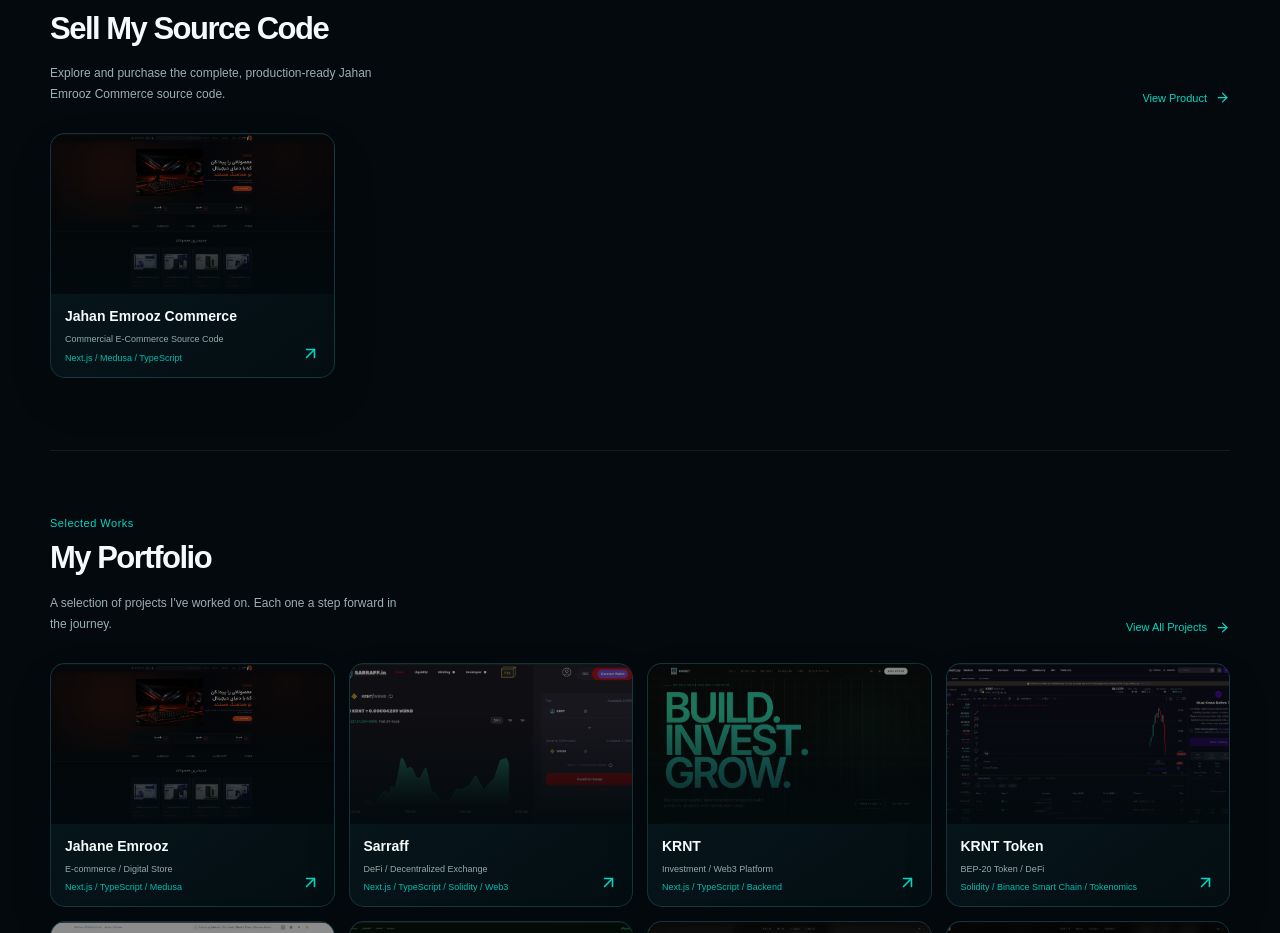
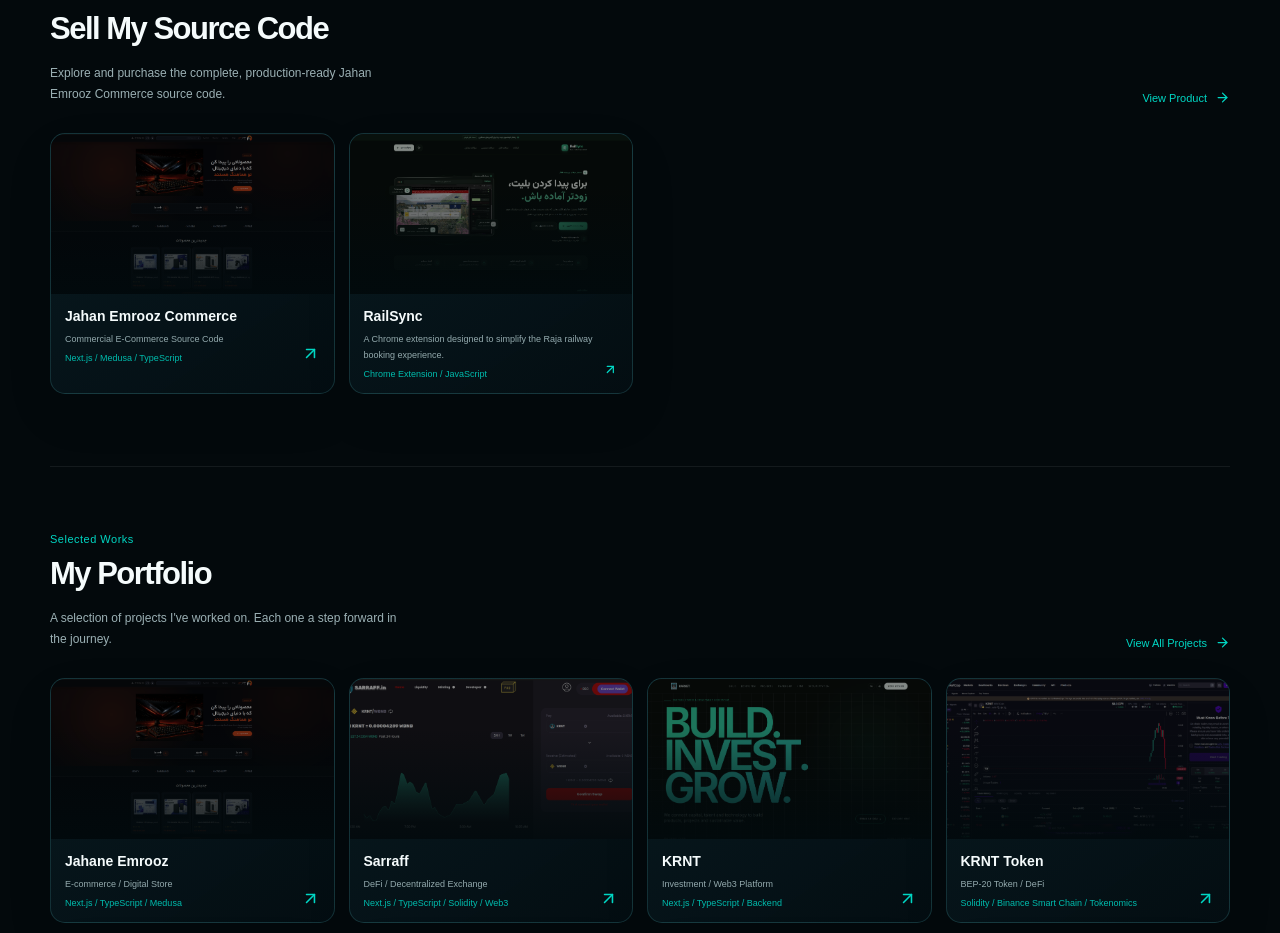
Before and after one commit to mehrdadseifi2004-blockchain/MehrdadSeifi-Portfolio-version2, a Next.js app: page / in a window 1280 px wide. Shown: the part 2043-2976 px from the top of the page. Built offline with nearby package versions, Linux system fonts and the light colour scheme.

Commit message:
Add RailSync to portfolio products

```diff
--- a/app/page.tsx
+++ b/app/page.tsx
@@ -742,6 +742,39 @@ export default function Home() {
               <ArrowUpRight size={19} />
             </div>
           </motion.a>
+
+          <motion.a
+            className="project"
+            href="https://railsync.ir"
+            target="_blank"
+            rel="noopener noreferrer"
+            whileHover={{ y: -5 }}
+          >
+            <div className="project-image">
+              <img
+                src="/images/railsync.png"
+                alt="RailSync"
+              />
+
+              <div className="image-shade" />
+            </div>
+
+            <div className="project-meta">
+              <div>
+                <h3>RailSync</h3>
+
+                <p>
+                  {t
+                    ? "افزونهٔ کروم برای ساده‌تر کردن فرایند استفاده از سامانهٔ رجا"
+                    : "A Chrome extension designed to simplify the Raja railway booking experience."}
+                </p>
+
+                <small>Chrome Extension / JavaScript</small>
+              </div>
+
+              <ArrowUpRight size={19} />
+            </div>
+          </motion.a>
         </div>
       </section>
 
```
Also changed, not shown: public/images/railsync.png (added).
